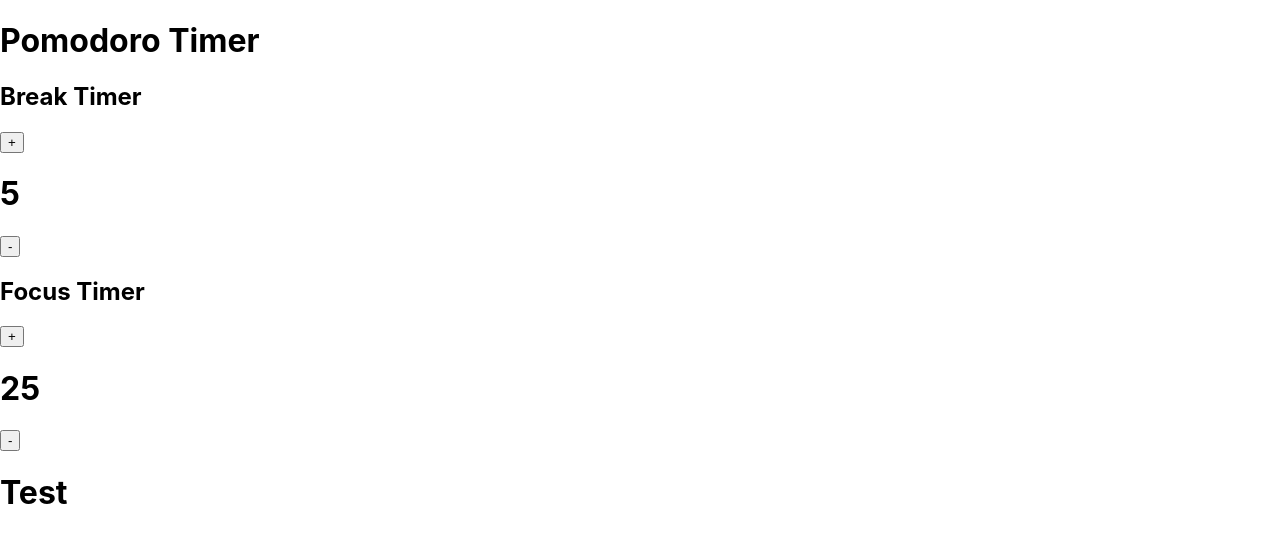
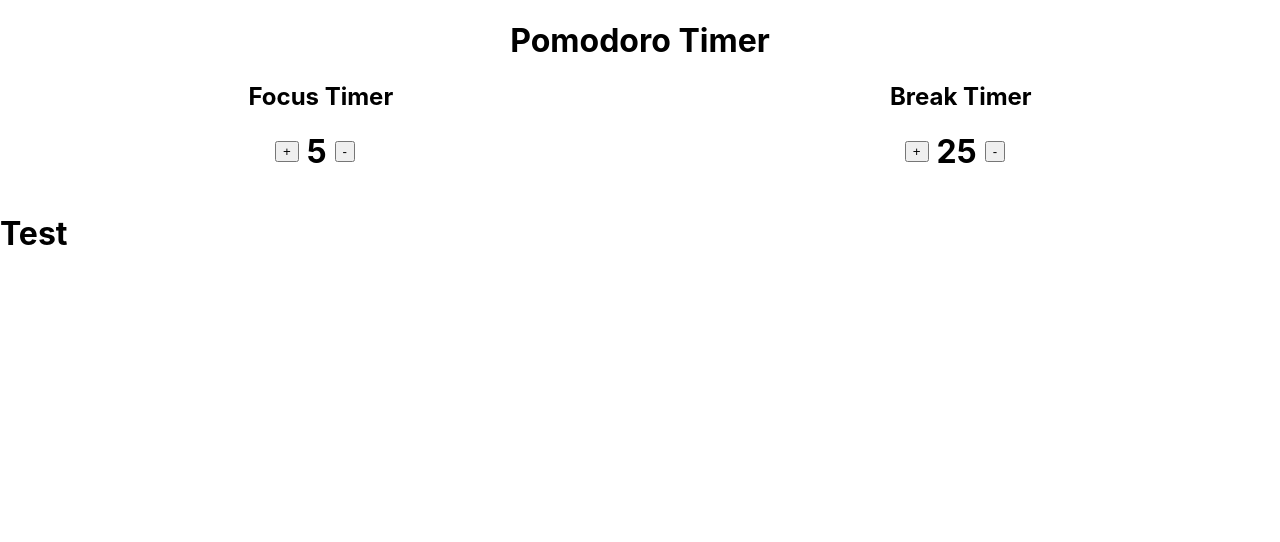
Before and after one commit to Eilima/playground, a React (Create React App) app in the folder pomodoro-clock/pomodoro-clock/: page / in a window 1280 px wide. Shown: the top 542 px of the page. Built offline with nearby package versions, Linux system fonts and the light colour scheme.

Commit message:
Edit css and add classNames

```diff
--- a/pomodoro-clock/pomodoro-clock/src/App.css
+++ b/pomodoro-clock/pomodoro-clock/src/App.css
@@ -1,4 +1,30 @@
-.timer {
-  display: inline-block;
+.button-level,
+.length-control {
+  display: flex;
+  align-items: center;
+  justify-content: center;
+}
+
+.title-level {
+  display: flex;
+  align-items: center;
+  justify-content: center;
+}
+.min-title {
   margin: auto;
 }
+
+.timerButtons {
+  display: flex;
+  align-items: center;
+  justify-content: center;
+  margin: auto;
+}
+
+button {
+  margin: 8px;
+}
+
+.Main-title {
+  text-align: center;
+}
--- a/pomodoro-clock/pomodoro-clock/src/App.js
+++ b/pomodoro-clock/pomodoro-clock/src/App.js
@@ -6,7 +6,7 @@ function App() {
   return (
     <div className="App">
       <header className="App-header">
-        <h1>Pomodoro Timer</h1>
+        <h1 className="Main-title">Pomodoro Timer</h1>
         <Clock />
       </header>
     </div>
--- a/pomodoro-clock/pomodoro-clock/src/Components/Timer.js
+++ b/pomodoro-clock/pomodoro-clock/src/Components/Timer.js
@@ -1,5 +1,4 @@
 import React from "react";
-
 export class Timer extends React.Component {
   state = {
     focusTime: 25,
@@ -25,9 +24,13 @@ export class Timer extends React.Component {
 
   render() {
     return (
-      <div>
-        <div>
-          <h2>Break Timer</h2>
+      <div className="">
+        <div className="title-level">
+          <h2 className="min-title">Focus Timer</h2>
+          <h2 className="min-title">Break Timer</h2>
+        </div>
+        <div className="button-level">
+          <div className="timerButtons">
             <button onClick={this.timerClick} id="breakTime" value="+">
               +
             </button>
@@ -36,8 +39,7 @@ export class Timer extends React.Component {
               -
             </button>
           </div>
-        <div>
-          <h2>Focus Timer</h2>
+          <div className="timerButtons">
             <button onClick={this.timerClick} id="focusTime" value="+">
               +
             </button>
@@ -47,6 +49,7 @@ export class Timer extends React.Component {
             </button>
           </div>
         </div>
+      </div>
     );
   }
 }
```
Lines whose indentation alone changed are shown as unchanged.
